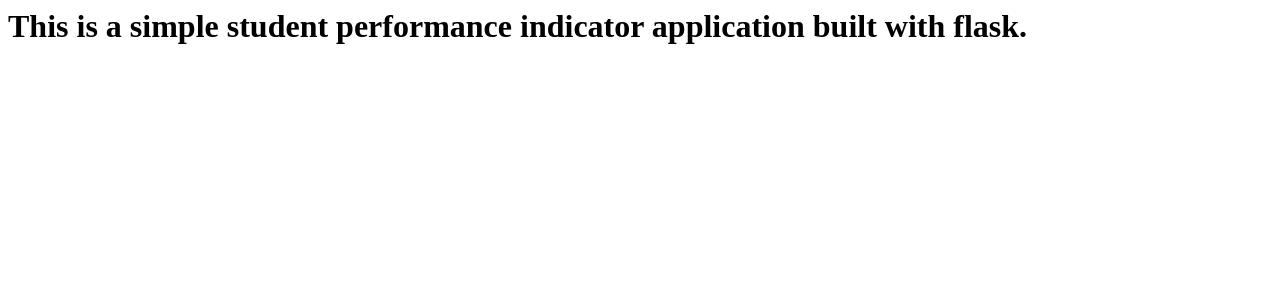
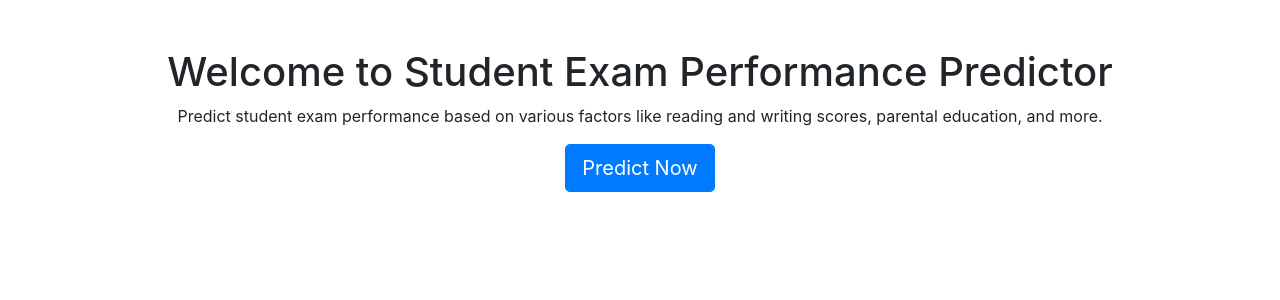
Before and after one commit to Ashikacp/AWS-CI-CD-Projects-main, a Flask app: page / in a window 1280 px wide. Shown: the top 300 px of the page. Run offline with Flask 3, Linux system fonts and the light colour scheme; some libraries are stand-ins or nearby versions.

Commit message:
added button for next page

```diff
--- a/templates/index.html
+++ b/templates/index.html
@@ -1 +1,17 @@
-<h1> This is a simple student performance indicator application built with flask.</h1>
+<!DOCTYPE html>
+<html lang="en">
+<head>
+    <meta charset="UTF-8">
+    <meta http-equiv="X-UA-Compatible" content="IE=edge">
+    <meta name="viewport" content="width=device-width, initial-scale=1.0">
+    <title>Student Exam Prediction</title>
+    <link rel="stylesheet" href="https://maxcdn.bootstrapcdn.com/bootstrap/4.0.0/css/bootstrap.min.css">
+</head>
+<body>
+    <div class="container text-center mt-5">
+        <h1>Welcome to Student Exam Performance Predictor</h1>
+        <p>Predict student exam performance based on various factors like reading and writing scores, parental education, and more.</p>
+        <a href="/predictdata" class="btn btn-primary btn-lg">Predict Now</a> <!-- Button redirects to /predictdata -->
+    </div>
+</body>
+</html>
```
